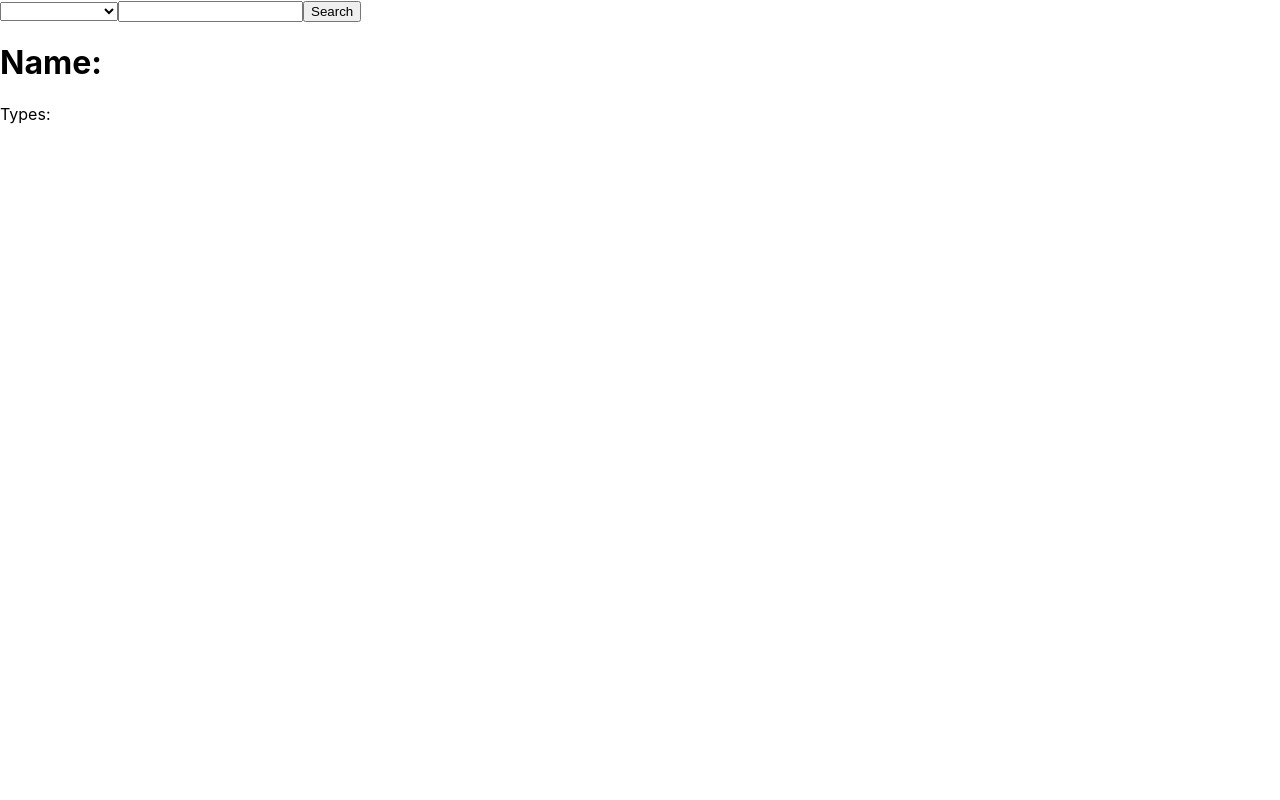
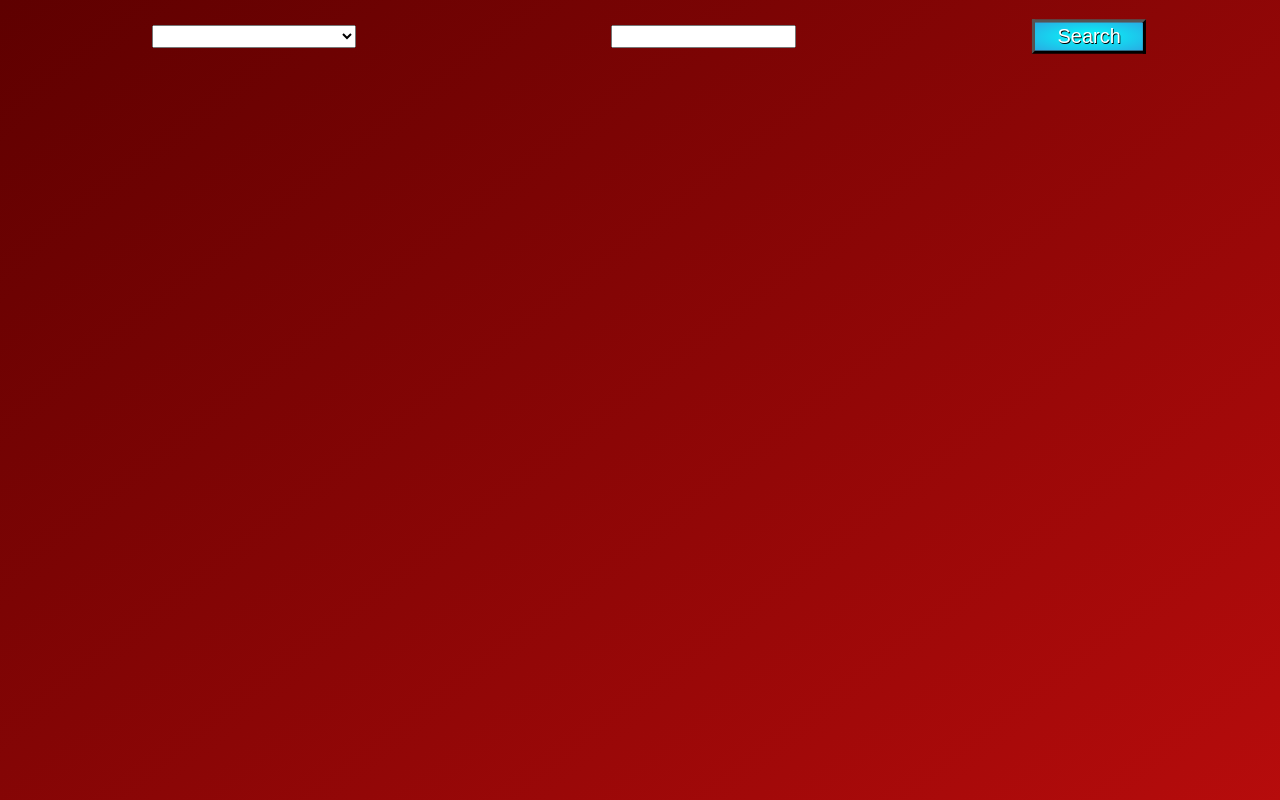
Before and after one commit to hunterdanielson/pokedex, a React (Create React App) app: page / in a window 1280 px wide. Shown: the top 800 px of the page. Built offline with nearby package versions, Linux system fonts and the light colour scheme.

Commit message:
lots of css

```diff
--- a/src/App.css
+++ b/src/App.css
@@ -1,3 +1,63 @@
-.App {
+.app-container {
+  background-image: linear-gradient(to bottom right, #5e0000, #c00d0d);
+  height: 1000px;
+  color: white;
+  text-shadow: 1px 1px black;
+}
+
+.selector-container {
+  padding: 25px;
+  display: flex;
+  justify-content: space-around;
+}
+
+.pokemon-list-container {
+  background-color: #8b0000;
+}
+
+.pokemon-data-container {
+  display: grid;
+  grid-template-columns: 25% 25% 25% 25%;
+}
+
+.full-pokemon-container {
+  background-color: #c00d0d;
+  margin: 5px;
+  border: 2px solid black;
+  border-radius: 2%;
+  box-shadow: 5px 3px #5e0000;
+  text-transform: capitalize;
+}
+
+.search-button {
+  transform: scale(1.5);
+  background: radial-gradient(#05fbfb, #29abe3);
+  color: white;
+  text-shadow: .5px .5px black;
+  padding: 2px 15px;
   text-align: center;
+  text-decoration: none;
+  display: inline-block;
 }
+
+img {
+  background-color: white;
+  border: solid black 2px;
+  border-radius: 15%;
+  height: 230px;
+  width: 200px;
+}
+
+a:link, a:visited {
+  background: radial-gradient(#05fbfb, #29abe3);
+  color: white;
+  text-shadow: .5px .5px black;
+  padding: 2px 15px;
+  text-align: center;
+  text-decoration: none;
+  display: inline-block;
+}
+
+a:hover, a:active {
+  background: radial-gradient(#29abe3, #003300);
+}
--- a/src/App.js
+++ b/src/App.js
@@ -1,11 +1,12 @@
 import React, { Component } from 'react'
 import request from 'superagent';
 import PokemonList from './PokemonList.js';
+import './App.css';
 
 const data = [{}]
 
 export default class App extends Component {
-  state = { typeQuery: null, searchQuery: null, data: data }
+  state = { typeQuery: null, searchQuery: null, data: data, visibility: 'hidden' }
 
   handleType = (e) => {
     this.setState({ typeQuery: e.target.value })
@@ -17,22 +18,31 @@ export default class App extends Component {
 
   handleSearch = async () => {
     const fetchedData = await request.get(`https://alchemy-pokedex.herokuapp.com/api/pokedex?${this.state.typeQuery}=${this.state.searchQuery}`)
-    this.setState({ data: fetchedData.body.results })
+    this.setState({ data: fetchedData.body.results, visibility: 'visible' })
   }
   render() {
     return (
+      <div className="app-container">
         <div>
+          <div className="selector-container">
             <select onChange={this.handleType}>
               <option value=""></option>
               <option value="pokemon">Pokemon Name</option>
               <option value="type">Type</option>
               <option value="ability">Ability</option>
-          <option value="attack">Attack</option>
+              <option value="attack">Attack (greater than)</option>
+              <option value="defense">Defense (greater than)</option>
+              <option value="special_attack">Special Attack (greater than)</option>
+              <option value="special_defense">Special Defense (greater than)</option>
             </select>
             <input onChange={this.handleChange}></input>
+            <button className="search-button" onClick={this.handleSearch}>Search</button>
+          </div>
 
-        <button onClick={this.handleSearch}>Search</button>
+          <div className="pokemon-list-container" style={{visibility: this.state.visibility}}>
             <PokemonList pokemons={this.state.data} />
+          </div>
+        </div>
       </div>
     )
   }
--- a/src/PokemonList.js
+++ b/src/PokemonList.js
@@ -3,16 +3,32 @@ import React, { Component } from 'react'
 export default class PokemonList extends Component {
     render() {
         return (
-            <div>
+            <div className="pokemon-data-container">
                 {
                     this.props.pokemons.map(pokemon => {
-                    return <>
-                        <h1>Name: {pokemon.pokemon}</h1>
+                    return <div className="full-pokemon-container">
+                        <h1>{pokemon.pokemon}</h1>
                         <img src={pokemon.url_image} alt={pokemon.url_image}/>
-                        {/* only render 2 types if that pokemon has two types */}
-                        Types: {pokemon.type_1} {pokemon.type_2 !== 'NA' && <p>{pokemon.type_2}</p>}
+                        <ul>
+                            <li>
+                                {/* only render 2 types if that pokemon has two types */}
+                                Type: {pokemon.type_1} {pokemon.type_2 !== 'NA' && <span>{pokemon.type_2}</span>}
+                            </li>
+                            <li>
+                                Stats:
+                                <ul>
+                                    <li>Attack: {pokemon.attack}</li>
+                                    <li>Defense: {pokemon.defense}</li>
+                                    <li>Special Attack: {pokemon.special_attack}</li>
+                                    <li>Special Defense: {pokemon.special_defense}</li>
+                                </ul>
+                            </li>
+                            <li>
+                                <a href={pokemon.pokedex}>{pokemon.pokemon}</a>
+                            </li>
+                        </ul>
 
-                        </>
+                        </div>
                     })
                 }
             </div>
```
Also changed, not shown: .travis.yml (added), 1 other file (tests, documents, lock files or other folders). Lines whose indentation alone changed are shown as unchanged.
